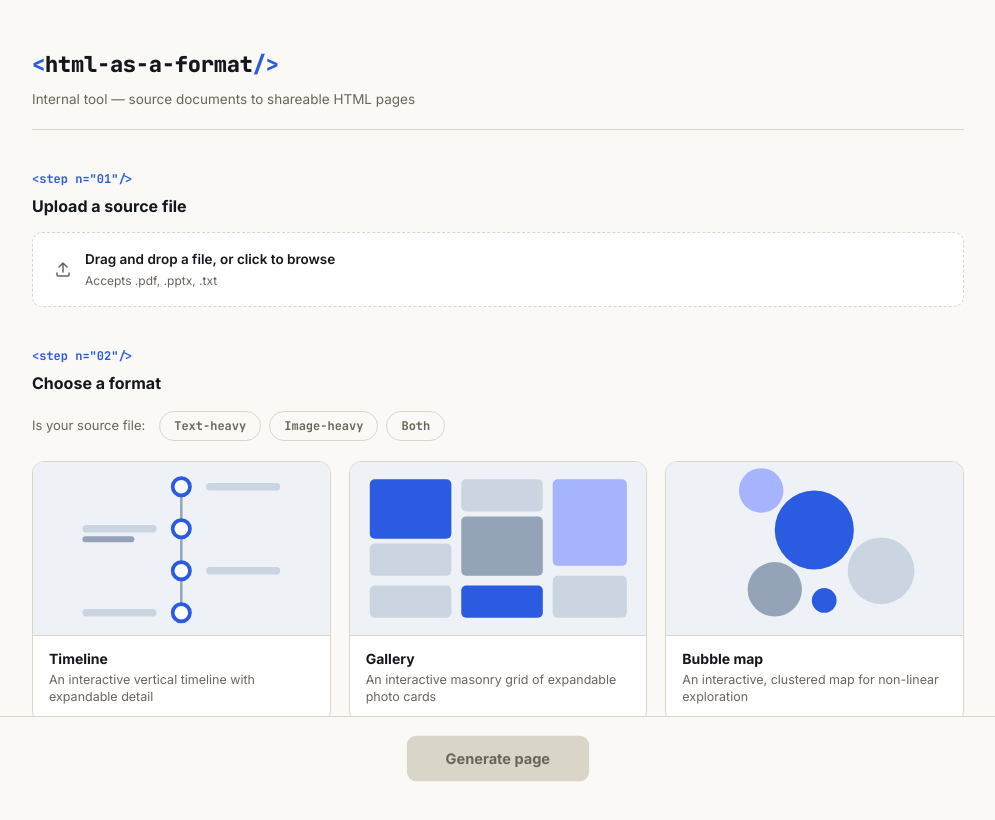
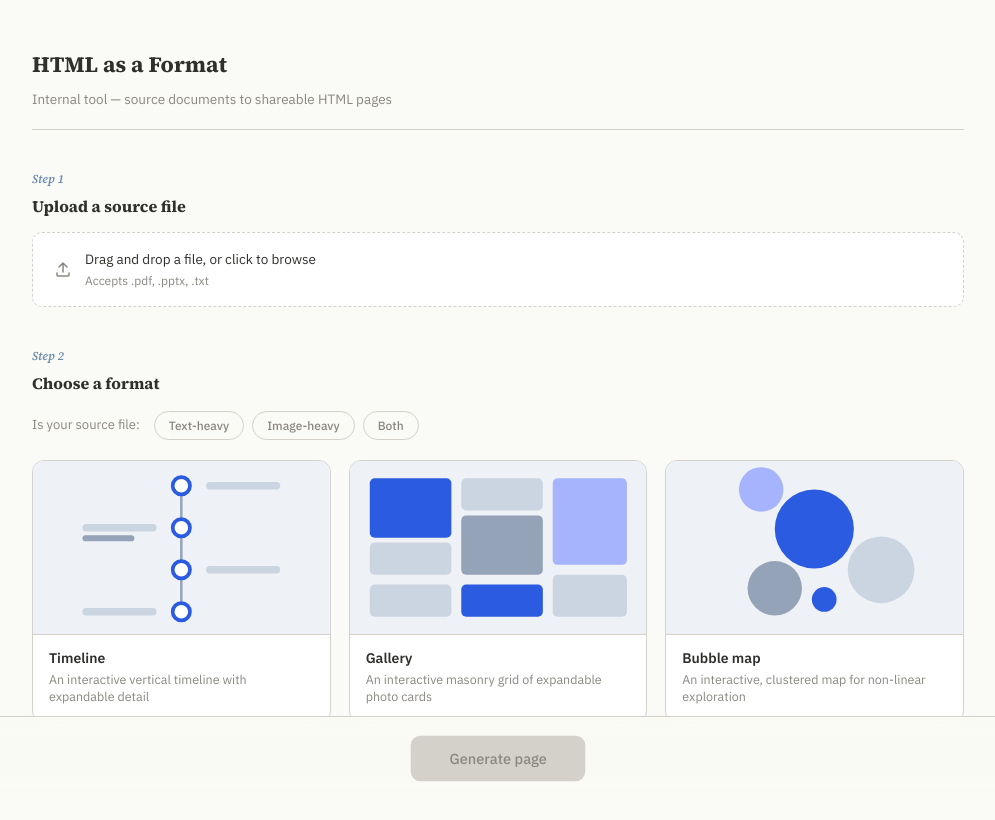
Before and after one commit to lyvnrin/html-as-format, a React (Vite) app in the folder frontend/: page / in a window 1280 px wide. Shown: the top 820 px of the page, without its empty margins (142-1137 px from the left). Built offline with nearby package versions, Linux system fonts and the light colour scheme.

Commit message:
edit: update frontend colour palette and typography

```diff
--- a/frontend/index.html
+++ b/frontend/index.html
@@ -7,7 +7,7 @@
     <link rel="preconnect" href="https://fonts.googleapis.com" />
     <link rel="preconnect" href="https://fonts.gstatic.com" crossorigin />
     <link
-      href="https://fonts.googleapis.com/css2?family=Inter:wght@400;500;600;700&family=JetBrains+Mono:wght@500;700;800&display=swap"
+      href="https://fonts.googleapis.com/css2?family=Source+Serif+4:ital,wght@0,400;0,600;0,700;1,400;1,600&family=IBM+Plex+Sans:ital,wght@0,400;0,500;0,600;1,400&display=swap"
       rel="stylesheet"
     />
   </head>
--- a/frontend/src/App.jsx
+++ b/frontend/src/App.jsx
@@ -77,11 +77,7 @@ export default function App() {
   return (
     <div className={styles.page}>
       <header className={styles.header}>
-        <div className={styles.logo}>
-          <span className={styles.tagPunct}>&lt;</span>
-          html-as-a-format
-          <span className={styles.tagPunct}>/&gt;</span>
-        </div>
+        <div className={styles.logo}>HTML as a Format</div>
         <div className={styles.tagline}>Internal tool — source documents to shareable HTML pages</div>
       </header>
 
--- a/frontend/src/App.module.css
+++ b/frontend/src/App.module.css
@@ -12,18 +12,15 @@
 }
 
 .logo {
-  font-family: var(--font-mono);
+  font-family: var(--font-serif);
   font-size: 22px;
-  font-weight: 800;
-  letter-spacing: -0.01em;
+  font-weight: 700;
   color: var(--ink);
 }
 
-.tagPunct {
-  color: var(--accent);
-}
-
 .tagline {
+  font-family: var(--font-sans);
+  font-weight: 400;
   font-size: 13.5px;
   color: var(--muted);
   margin-top: 8px;
@@ -46,7 +43,7 @@
   justify-content: center;
   gap: 20px;
   padding: 18px 24px;
-  background: rgba(250, 249, 246, 0.9);
+  background: rgba(250, 250, 246, 0.9);
   backdrop-filter: blur(10px);
   -webkit-backdrop-filter: blur(10px);
   border-top: 1px solid var(--rule);
@@ -57,14 +54,15 @@
   color: #ffffff;
   border: none;
   border-radius: 10px;
+  font-family: var(--font-sans);
   font-size: 15px;
-  font-weight: 700;
+  font-weight: 500;
   padding: 14px 40px;
   cursor: pointer;
   transform: scale(1);
   transition: transform 0.25s cubic-bezier(0.34, 1.56, 0.64, 1), background 0.15s ease,
     box-shadow 0.15s ease;
-  box-shadow: 0 4px 14px rgba(43, 91, 224, 0.25);
+  box-shadow: 0 4px 14px rgba(107, 140, 174, 0.25);
 }
 
 .generateButton:hover:not(:disabled) {
@@ -85,8 +83,9 @@
   color: var(--muted);
   border: 1px solid var(--rule);
   border-radius: 10px;
+  font-family: var(--font-sans);
   font-size: 15px;
-  font-weight: 700;
+  font-weight: 500;
   padding: 14px 28px;
   cursor: pointer;
   transition: color 0.15s ease, border-color 0.15s ease;
--- a/frontend/src/components/DropZone.jsx
+++ b/frontend/src/components/DropZone.jsx
@@ -33,7 +33,7 @@ export default function DropZone({ file, onFileSelect }) {
 
   return (
     <section>
-      <div className={styles.eyebrow}>&lt;step n="01"/&gt;</div>
+      <div className={styles.eyebrow}>Step 1</div>
       <h2 className={styles.heading}>Upload a source file</h2>
       <div
         className={`${styles.zone} ${isDragOver ? styles.dragOver : ''} ${file ? styles.filled : ''}`}
--- a/frontend/src/components/DropZone.module.css
+++ b/frontend/src/components/DropZone.module.css
@@ -1,13 +1,14 @@
 .eyebrow {
-  font-family: var(--font-mono);
+  font-family: var(--font-serif);
+  font-style: italic;
   font-size: 12px;
-  font-weight: 700;
+  font-weight: 600;
   color: var(--accent);
   margin-bottom: 6px;
 }
 
 .heading {
-  font-family: var(--font-sans);
+  font-family: var(--font-serif);
   font-size: 16px;
   font-weight: 700;
   color: var(--ink);
@@ -63,12 +64,15 @@
 }
 
 .prompt {
+  font-family: var(--font-sans);
+  font-weight: 400;
   font-size: 13.5px;
-  font-weight: 600;
   color: var(--ink);
 }
 
 .hint {
+  font-family: var(--font-sans);
+  font-weight: 400;
   font-size: 12px;
   color: var(--muted);
 }
@@ -88,8 +92,9 @@
 }
 
 .filename {
+  font-family: var(--font-sans);
+  font-weight: 400;
   font-size: 13.5px;
-  font-weight: 700;
   color: var(--ink);
   overflow: hidden;
   text-overflow: ellipsis;
@@ -97,12 +102,16 @@
 }
 
 .filesize {
+  font-family: var(--font-sans);
+  font-weight: 400;
   font-size: 12px;
   color: var(--muted);
   flex-shrink: 0;
 }
 
 .clearButton {
+  font-family: var(--font-sans);
+  font-weight: 500;
   margin-left: auto;
   border: none;
   background: none;
--- a/frontend/src/components/FormatCard.module.css
+++ b/frontend/src/components/FormatCard.module.css
@@ -15,7 +15,7 @@
 
 .card:hover:not(.disabled) {
   border-color: var(--accent);
-  box-shadow: 0 8px 20px rgba(43, 91, 224, 0.14);
+  box-shadow: 0 8px 20px rgba(107, 140, 174, 0.14);
   transform: translateY(-3px);
 }
 
@@ -52,11 +52,11 @@
   position: absolute;
   top: 10px;
   right: 10px;
-  background: rgba(21, 23, 28, 0.72);
+  background: rgba(47, 47, 45, 0.72);
   color: #ffffff;
-  font-family: var(--font-mono);
+  font-family: var(--font-sans);
   font-size: 10.5px;
-  font-weight: 600;
+  font-weight: 500;
   letter-spacing: 0.02em;
   padding: 3px 9px;
   border-radius: 999px;
@@ -81,9 +81,9 @@
 }
 
 .recommendedTag {
-  font-family: var(--font-mono);
+  font-family: var(--font-sans);
   font-size: 9.5px;
-  font-weight: 700;
+  font-weight: 500;
   letter-spacing: 0.03em;
   text-transform: uppercase;
   color: var(--accent);
@@ -94,6 +94,8 @@
 }
 
 .description {
+  font-family: var(--font-sans);
+  font-weight: 400;
   font-size: 12.5px;
   color: var(--muted);
   line-height: 1.4;
--- a/frontend/src/components/FormatPicker.jsx
+++ b/frontend/src/components/FormatPicker.jsx
@@ -18,7 +18,7 @@ export default function FormatPicker({ selectedFormat, onSelect }) {
 
   return (
     <section>
-      <div className={styles.eyebrow}>&lt;step n="02"/&gt;</div>
+      <div className={styles.eyebrow}>Step 2</div>
       <h2 className={styles.heading}>Choose a format</h2>
 
       <div className={styles.filterRow}>
--- a/frontend/src/components/FormatPicker.module.css
+++ b/frontend/src/components/FormatPicker.module.css
@@ -1,13 +1,14 @@
 .eyebrow {
-  font-family: var(--font-mono);
+  font-family: var(--font-serif);
+  font-style: italic;
   font-size: 12px;
-  font-weight: 700;
+  font-weight: 600;
   color: var(--accent);
   margin-bottom: 6px;
 }
 
 .heading {
-  font-family: var(--font-sans);
+  font-family: var(--font-serif);
   font-size: 16px;
   font-weight: 700;
   color: var(--ink);
@@ -23,6 +24,8 @@
 }
 
 .filterLabel {
+  font-family: var(--font-sans);
+  font-weight: 400;
   font-size: 13px;
   color: var(--muted);
 }
@@ -33,9 +36,9 @@
 }
 
 .pill {
-  font-family: var(--font-mono);
+  font-family: var(--font-sans);
   font-size: 12px;
-  font-weight: 600;
+  font-weight: 500;
   color: var(--muted);
   background: transparent;
   border: 1.5px solid var(--rule);
--- a/frontend/src/index.css
+++ b/frontend/src/index.css
@@ -1,14 +1,21 @@
 :root {
-  --ink: #15171c;
-  --paper: #faf9f6;
-  --paper-shade: #efede7;
-  --rule: #dad5c9;
-  --muted: #6b6459;
-  --accent: #2b5be0;
-  --accent-deep: #17368c;
-  --accent-soft: rgba(43, 91, 224, 0.1);
-  --font-mono: 'JetBrains Mono', ui-monospace, 'SFMono-Regular', Menlo, monospace;
-  --font-sans: 'Inter', -apple-system, BlinkMacSystemFont, 'Segoe UI', Roboto, sans-serif;
+  --ink: #2f2f2d;
+  --ink-light: #43423f;
+  --paper: #fafaf6;
+  --paper-shade: #f3f2ed;
+  --paper-dim: #e8e6df;
+  --rule: #d4d1cb;
+  --muted: #8a8780;
+  --muted-dark: #6b6862;
+  --accent: #6b8cae;
+  --accent-deep: #4a6a8a;
+  --accent-soft: rgba(107, 140, 174, 0.1);
+  --accent-light: #c0d1e0;
+  --gold: #c4882f;
+  --gold-light: #e8c88a;
+  --gold-dark: #9a6a1f;
+  --font-serif: 'Source Serif 4', Georgia, serif;
+  --font-sans: 'IBM Plex Sans', -apple-system, BlinkMacSystemFont, 'Segoe UI', Roboto, sans-serif;
 }
 
 * {
@@ -50,4 +57,6 @@ h1,
 h2,
 h3 {
   margin: 0;
+  font-family: var(--font-serif);
+  font-weight: 700;
 }
```
